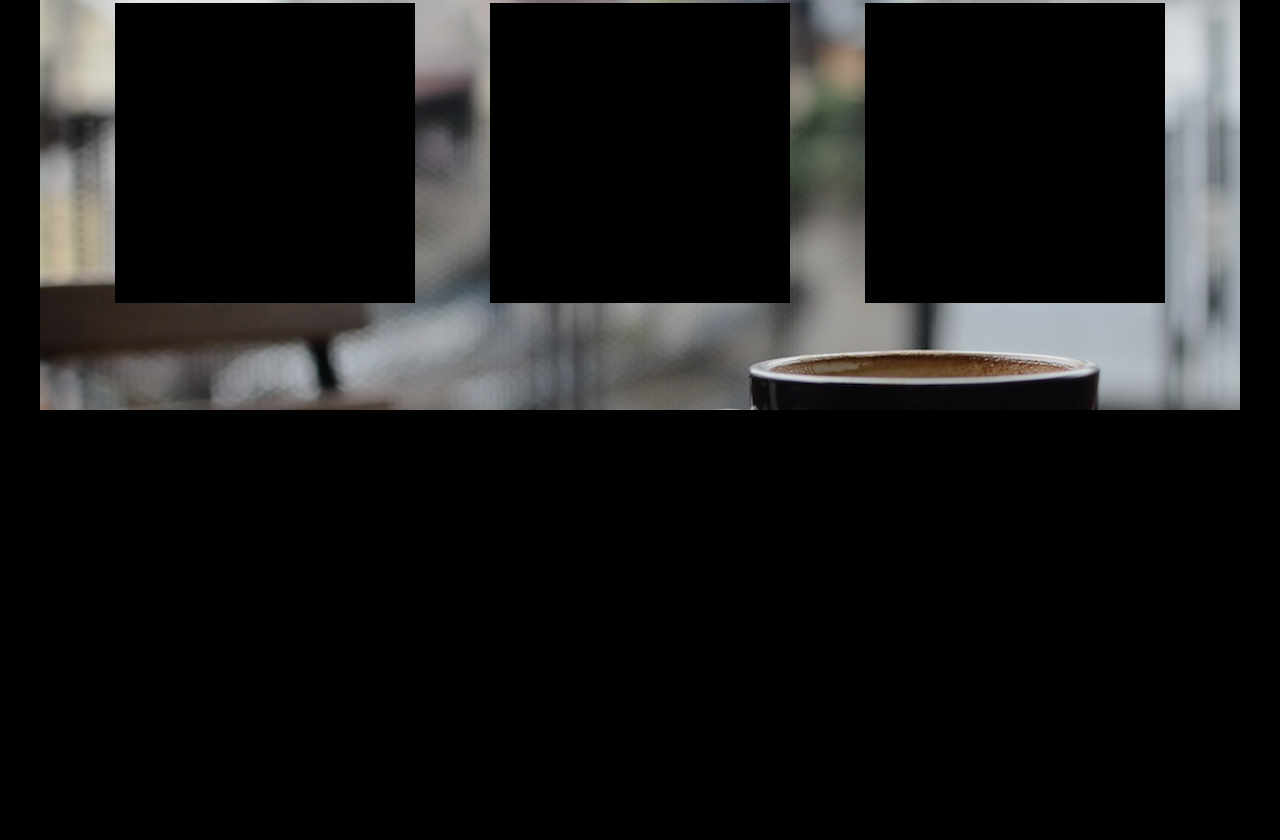
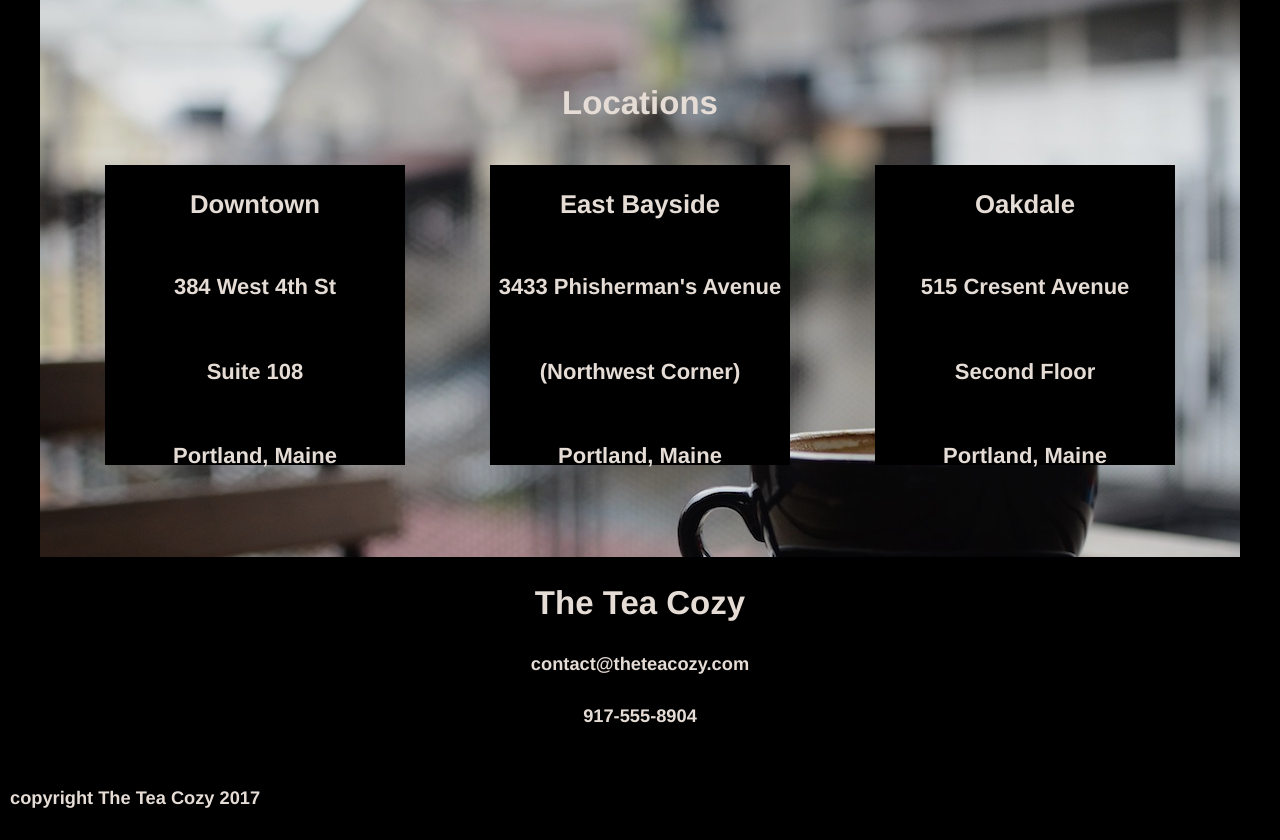
Before and after one commit to Erluke/teacozy, a plain HTML site: page index.html in a window 1280 px wide. Shown: the part 1514-2354 px from the top of the page. Before the commit the page ends 1924 px from the top, so only its background shows below. Drawn offline with Linux system fonts and the light colour scheme.

Commit message:
Add Footer

```diff
--- a/index.html
+++ b/index.html
@@ -56,15 +56,34 @@
       <h2>Locations</h2>
       <div class="addresses">
         <div id="downtown">
-
+          <h3>Downtown</h3>
+          <h4>384 West 4th St</h4>
+          <h4>Suite 108</h4>
+          <h4>Portland, Maine</h4>
         </div>
         <div id="east">
-
+          <h3>East Bayside</h3>
+          <h4>3433 Phisherman's Avenue</h4>
+          <h4>(Northwest Corner)</h4>
+          <h4>Portland, Maine</h4>
         </div>
         <div id="oakdale">
-
+          <h3>Oakdale</h3>
+          <h4>515 Cresent Avenue</h4>
+          <h4>Second Floor</h4>
+          <h4>Portland, Maine</h4>
         </div>
       </div>
     </div>
+    <!--Bottom section with contact info-->
+    <div class="contact">
+      <h2>The Tea Cozy</h2>
+      <h5>contact@theteacozy.com</h5>
+      <h5>917-555-8904</h5>
+    </div>
+    <!--Footer section-->
+    <footer>
+      <h5>copyright The Tea Cozy 2017</h5>
+    </footer>
   </body>
 </html>
--- a/resources/css/style.css
+++ b/resources/css/style.css
@@ -72,24 +72,45 @@ a:visited {
 
 }
 div.sp img {
+  maring: 10px;
   height: 200px;
   width: 300px;
 }
 div.sp h4 {
-  margin: 10px;
+  /*margin: 10px;*/
 }
 #locations {
-
+  padding-top: 70px;
   width: 1200px;
   height: 500px;
   background-image: url("../images/img-locations-background.jpg");
+  background-size: 100%;
 }
 div.addresses {
   display: flex;
   justify-content: space-evenly;
 }
 .addresses div {
+  margin-left: 20px;
+  margin-right: 20px;
+  opacity: 1;
+  margin-top: 15px;
+  flex-direction: column;
+  display: flex;
+  justify-content: space-around;
   height:300px;
   width: 300px;
  background-color: black;
 }
+.contact {
+  height: 200px;
+  display: block;
+}
+footer {
+  width: 100%;
+  margin-left: 20px;
+  text-align: left;
+}
+#copy {
+  margin-left: 20px;
+}
```
